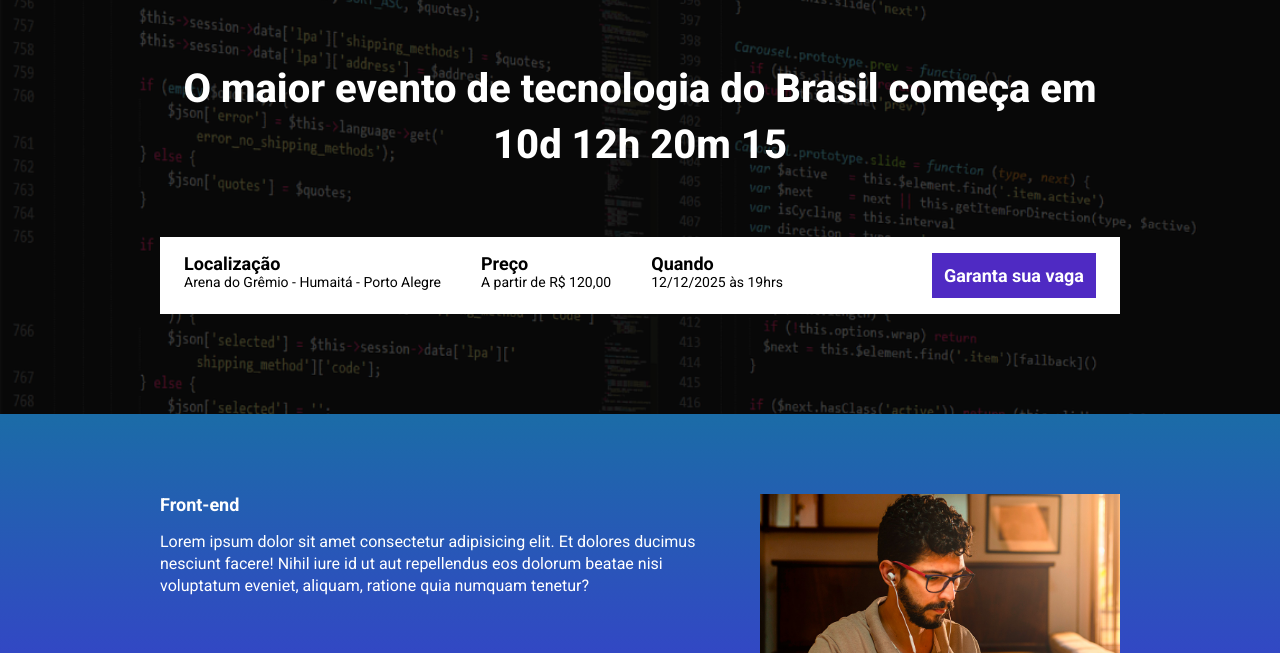
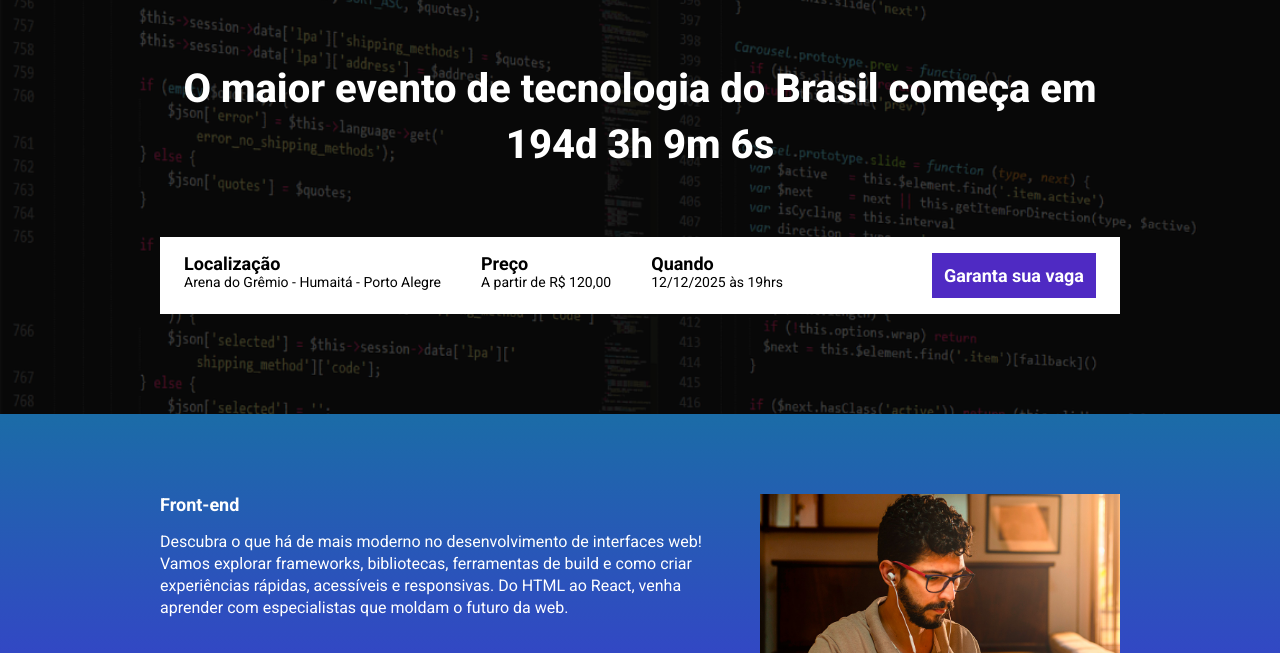
Before and after one commit to jawc-05/tech_talks, a website built with Parcel: page src/index.html in a window 1280 px wide. Shown: the part 147-800 px from the top of the page. Built offline with nearby package versions, Linux system fonts and the light colour scheme.

Commit message:
added the countdown to the event

```diff
--- a/package.json
+++ b/package.json
@@ -1,8 +1,10 @@
 {
   "name": "ebac_talks",
   "version": "1.0.0",
+
   "scripts": {
     "dev": "parcel src/index.html src/styles/main.scss src/scripts/main.js",
+    "build": "parcel build src/index.html",
     "test": "echo \"Error: no test specified\" && exit 1"
   },
   "author": "",
--- a/src/index.html
+++ b/src/index.html
@@ -15,7 +15,7 @@
         <div class="container">
             <img class="hero__logo" src="./images/ebac_logo.svg" alt="logo ebac">
             <p class="hero__text">
-                O maior evento de tecnologia do Brasil começa em 10d 12h 20m 15
+                O maior evento de tecnologia do Brasil<span id="timer"></span>
             </p>
             <div class="infos-bar">
                 <ul class="infos-bar__list">
@@ -44,7 +44,7 @@
             <div class="event__content">
                 <h2 class="event__content__title">Front-end</h2>
                 <p class="event__content__description">
-                    Lorem ipsum dolor sit amet consectetur adipisicing elit. Et dolores ducimus nesciunt facere! Nihil iure id ut aut repellendus eos dolorum beatae nisi voluptatum eveniet, aliquam, ratione quia numquam tenetur?
+                    Descubra o que há de mais moderno no desenvolvimento de interfaces web! Vamos explorar frameworks, bibliotecas, ferramentas de build e como criar experiências rápidas, acessíveis e responsivas. Do HTML ao React, venha aprender com especialistas que moldam o futuro da web.
                 </p>
             </div>
             <img class="event__image" src="./images/frontend.png" alt="Front-end">
@@ -56,7 +56,7 @@
             <div class="event__content">
                 <h2 class="event__content__title">UI/UX</h2>
                 <p class="event__content__description">
-                    Lorem ipsum dolor sit amet consectetur adipisicing elit. Et dolores ducimus nesciunt facere! Nihil iure id ut aut repellendus eos dolorum beatae nisi voluptatum eveniet, aliquam, ratione quia numquam tenetur?
+                    Entenda como o design de interfaces e a experiência do usuário são fundamentais para produtos digitais de sucesso. Nessa trilha, você verá como aplicar princípios de usabilidade, acessibilidade e design centrado no usuário com ferramentas como Figma, Design Systems e prototipagem ágil.
                 </p>
             </div>
             <img class="event__image" src="./images/ui-ux.png" alt="Ui/UX">
@@ -68,7 +68,7 @@
             <div class="event__content">
                 <h2 class="event__content__title">DataScience</h2>
                 <p class="event__content__description">
-                    Lorem ipsum dolor sit amet consectetur adipisicing elit. Et dolores ducimus nesciunt facere! Nihil iure id ut aut repellendus eos dolorum beatae nisi voluptatum eveniet, aliquam, ratione quia numquam tenetur?
+                    Transforme dados em decisões! Conheça o poder da análise de dados, machine learning e inteligência artificial na prática. Essa trilha é ideal para quem quer mergulhar no universo da estatística, visualização de dados e algoritmos preditivos com Python, Jupyter e muito mais.
                 </p>
             </div>
             <img class="event__image" src="./images/data.png" alt="DataScience">
@@ -80,7 +80,7 @@
             <div class="event__content">
                 <h2 class="event__content__title">BackEnd</h2>
                 <p class="event__content__description">
-                    Lorem ipsum dolor sit amet consectetur adipisicing elit. Et dolores ducimus nesciunt facere! Nihil iure id ut aut repellendus eos dolorum beatae nisi voluptatum eveniet, aliquam, ratione quia numquam tenetur?
+                    O coração dos sistemas! Aprenda sobre arquitetura de APIs, microsserviços, bancos de dados, autenticação e tudo que acontece por trás das interfaces. Com linguagens como Node.js, Java, Python e bancos como PostgreSQL e MongoDB, essa trilha é para quem gosta de lógica, escalabilidade e segurança.
                 </p>
             </div>
             <img class="event__image" src="./images/backend.png" alt="BackEnd">
--- a/src/scripts/main.js
+++ b/src/scripts/main.js
@@ -1 +1,28 @@
 AOS.init();
+
+const dateEvent = new Date("Dec 12, 2025, 19:00:00");
+const timeStampEvent = dateEvent.getTime();
+
+
+const countdown = setInterval(function(){
+    const now = new Date();
+    const timeStampNow = now.getTime();
+
+    const timeLeft = timeStampEvent - timeStampNow;
+
+    const daysInMs = 1000 * 60 * 60 * 24;
+    const hoursInMs = 1000 * 60 * 60;
+    const minutesInMs = 1000 * 60;
+
+    const daysUntilEvent = Math.floor(timeLeft / daysInMs);
+    const hoursUntilEvent = Math.floor((timeLeft % daysInMs) / hoursInMs);
+    const minutesUntilEvent = Math.floor((timeLeft % hoursInMs) / minutesInMs);
+    const secondsUntilEvent = Math.floor((timeLeft % minutesInMs) / 1000);
+
+    document.getElementById('timer').innerHTML = ` começa em ${daysUntilEvent}d ${hoursUntilEvent}h ${minutesUntilEvent}m ${secondsUntilEvent}s`;
+
+    if (timeLeft < 0){
+        clearInterval(countdown);
+        document.getElementById('timer').innerHTML = " já aconteceu!";
+    }
+}, 1000);
```
